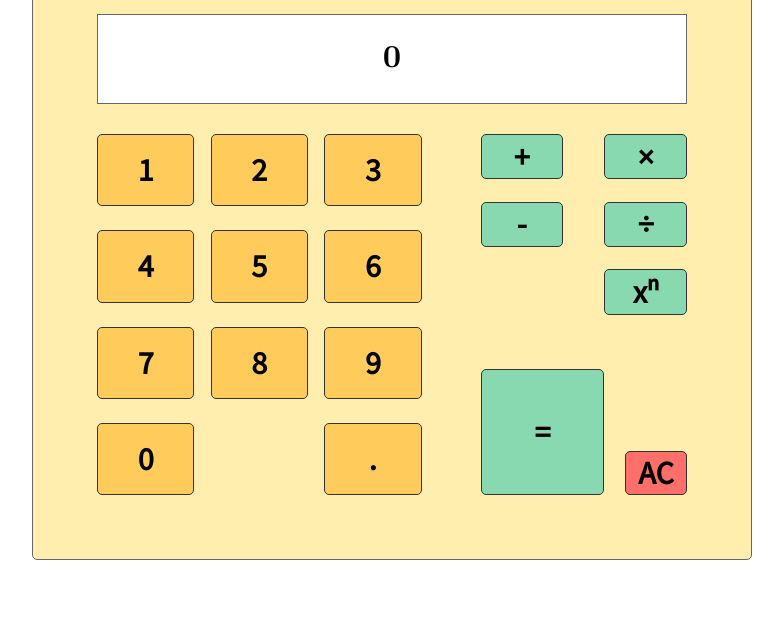
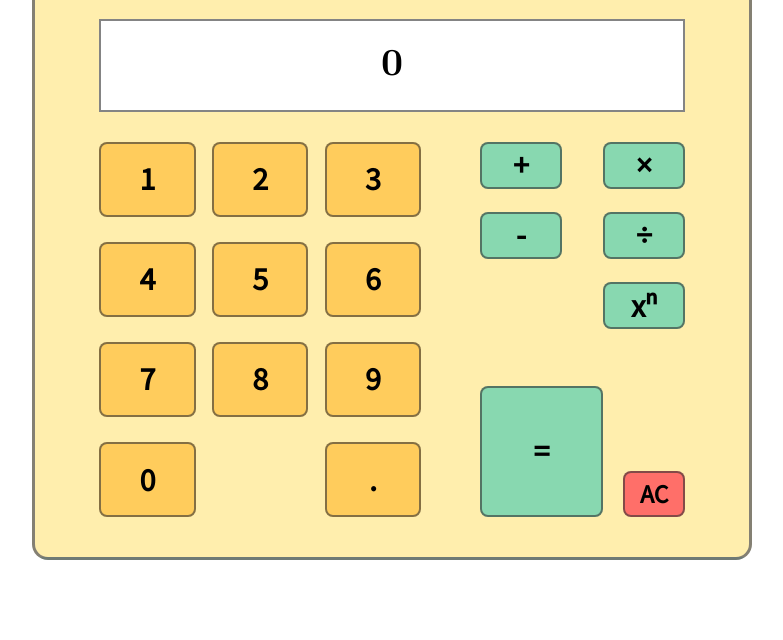
Before and after one commit to sebastianschnock/calculator, a website: page src/html/index.html in a window 1280 px wide. Shown: the part 160-800 px from the top of the page, without its empty margins (248-1031 px from the left). Drawn offline with Linux system fonts and the light colour scheme; files that its build step writes are made by us from their sources; files whose address does not match are found by name.

Commit message:
Clean up css

```diff
--- a/src/css/calculator.css
+++ b/src/css/calculator.css
@@ -70,8 +70,6 @@ html {
 @font-face {
 	font-family: 'Computer Modern Serif';
 	src: url('fonts/cmunbx.woff') format('woff');
-	font-weight: bold;
-	font-style: normal;
 }
 
 @font-face {
@@ -97,13 +95,13 @@ html {
 
 
 .calc {
+	background: linear-gradient(to bottom, #96ceb4 0%,#96ceb4 15%,#ffeead 15%,#ffeead 100%);
+	border-radius: 2vmin;
+	border: .4vmin solid rgba(102, 102, 102, 0.8);
 	height: 85vmin;
+	margin: 5vmin auto;
+	padding: 2% 5%;
 	width: 90vmin;
-	margin: 5vmin auto;
-	padding: 2% 5% 4%;
-	border: 1px solid #666;
-	border-radius: 5px;
-	background: linear-gradient(to bottom, #96ceb4 0%,#96ceb4 15%,#ffeead 15%,#ffeead 100%);
 }
 
 .calc * {
@@ -123,18 +121,20 @@ html {
 
 
 .calc__header {
+	align-items: center;
+	display: flex;
 	height: 13%;
 	margin-bottom: 5%;
-	display: flex;
-	align-items: center;
 }
 
 .calc__title {
+	color: #ffccef;
 	font-family: 'Lobster', sans-serif;
 	font-size: 2.2em;
-	color: #ffccef;
-	text-shadow: 2px 2px 0px rgba(0,0,0,.4);
+	text-shadow: 2px 2px 0 rgba(0,0,0,.4);
 }
+
+
 
 
 
@@ -147,16 +147,18 @@ html {
 
 
 .calc__display {
-	border: 1px solid #666;
+	align-items: center;
+	background-color: #fff;
+	border: .3vmin solid rgba(51, 51, 51, 0.6);
+	display: flex;
 	height: 15%;
-	display: block;
-	background-color: #fff;
-	display: flex;
-	align-items: center;
 	justify-content: space-around;
+	overflow: hidden;
+}
+
+.calc__expression {
 	font-family: 'Computer Modern Serif', serif;
-	font-weight: bold;
-	overflow: hidden;
+	font-size: 1.2em;
 }
 
 
@@ -172,28 +174,25 @@ html {
 
 
 .calc__controls {
+	display: flex;
+	flex-direction: column;
+	flex-wrap: wrap;
 	height: 65%;
+	justify-content: space-between;
 	padding-top: 5%;
-	display: flex;
-	flex-wrap: wrap;
-	flex-direction: column;
-	justify-content: space-between;
 }
 
 .calc__digit, .calc__opr, .calc__main {
-	background-color: #fff;
-	border: 1px solid #333;
-	background-color: #fff;
-	border-radius: 5px;
+	border-radius: 1vmin;
+	border: .3vmin solid rgba(51, 51, 51, .6);
 	cursor: pointer;
-	outline: 0;
 	font-family: 'Source Sans Pro', serif;
 	font-weight: bold;
 }
 
 /* remove dotted outline on buttons */
-:focus {outline:none;}
-::-moz-focus-inner {border:0;}
+:focus { outline:none; }
+::-moz-focus-inner { border:0; }
 
 
 
@@ -208,24 +207,25 @@ html {
 
 
 .calc__digits {
-	height: 100%;
+	align-content: space-between;
 	display: flex;
 	flex-wrap: wrap;
-	width: 55%;
+	height: 100%;
 	justify-content: space-between;
 	margin-right: 10%;
-	align-content: space-between;
+	width: 55%;
 }
 
 .calc__digit {
+	background-color: rgb(255, 204, 92);
+	height: 20%;
 	width: 30%;
-	height: 20%;
-	background-color: rgb(255, 204, 92);
 }
 
 .calc__digit:hover {
 	background-color: rgba(255, 204, 92, .5);
 }
+
 
 
 
@@ -239,18 +239,18 @@ html {
 
 
 .calc__operators {
-	height: 50%;
-	width: 35%;
+	align-content: space-between;
 	display: flex;
 	flex-wrap: wrap;
+	height: 50%;
 	justify-content: space-between;
-	align-content: space-between;
+	width: 35%;
 }
 
 .calc__opr {
+	background-color: rgb(136, 216, 176);
+	height: 25%;
 	width: 40%;
-	height: 25%;
-	background-color: rgb(136, 216, 176);
 }
 
 .calc__opr:hover {
@@ -281,17 +281,17 @@ html {
 
 
 .calc__main-controls {
+	align-items: flex-end;
+	display: flex;
 	height: 35%;
+	justify-content: space-between;
 	width: 35%;
-	display: flex;
-	justify-content: space-between;
-	align-items: flex-end;
 }
 
 .calc__main--calculate {
+	background-color: rgb(136, 216, 176);
+	height: 100%;
 	width: 60%;
-	height: 100%;
-	background-color: rgb(136, 216, 176);
 }
 
 .calc__main--calculate:hover {
@@ -299,10 +299,10 @@ html {
 }
 
 .calc__main--clear {
+	background-color: rgb(255, 111, 105);
+	font-size: 0.8em;
+	height: 35%;
 	width: 30%;
-	height: 35%;
-	background-color: rgb(255, 111, 105);
-	font-variant: small-caps;
 }
 
 .calc__main--clear:hover {
```
